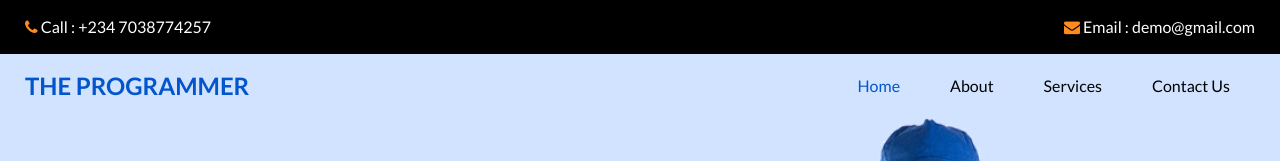
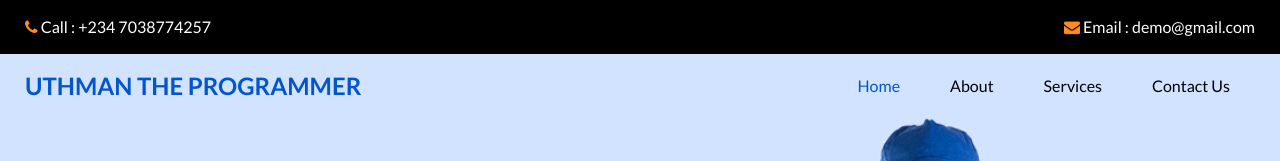
Before and after one commit to yesnothingchange/service_web, a plain HTML site: page index.html in a window 1280 px wide. Shown: the top 161 px of the page. Drawn offline with nearby package versions, Linux system fonts and the light colour scheme; some packages are replaced by stand-ins of ours.

Commit message:
Update index.html

```diff
--- a/index.html
+++ b/index.html
@@ -55,7 +55,7 @@
           <nav class="navbar navbar-expand-lg custom_nav-container ">
             <a class="navbar-brand" href="index.html">
               <span>
-                the programmer
+                Uthman the programmer
               </span>
             </a>
 
```
